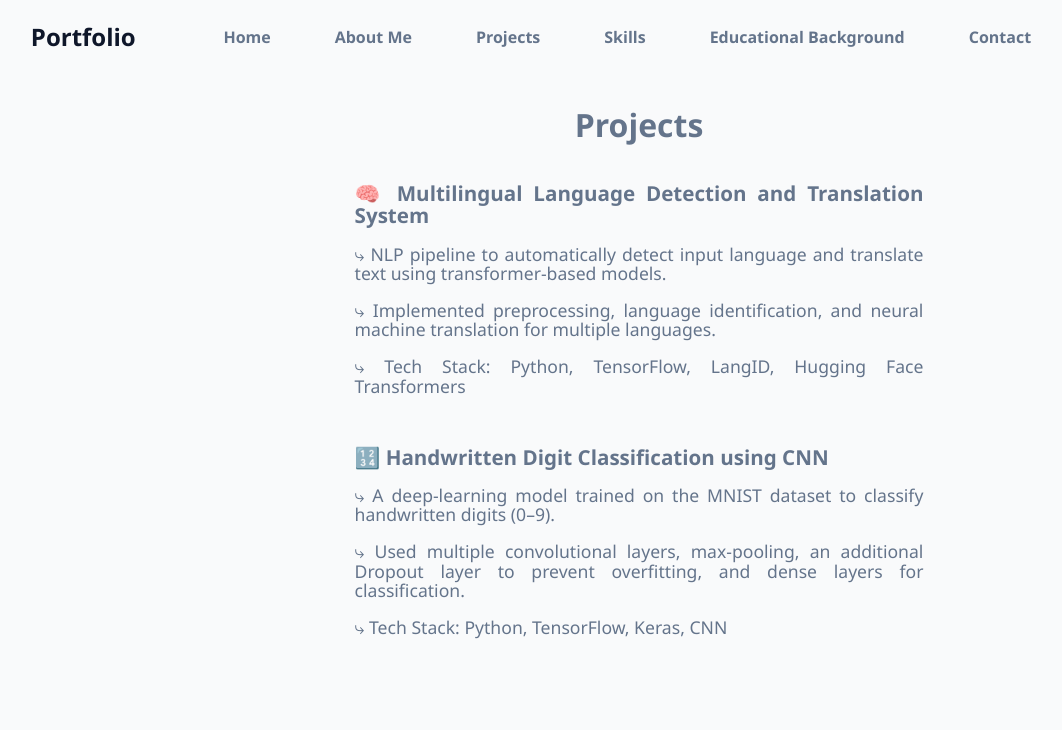
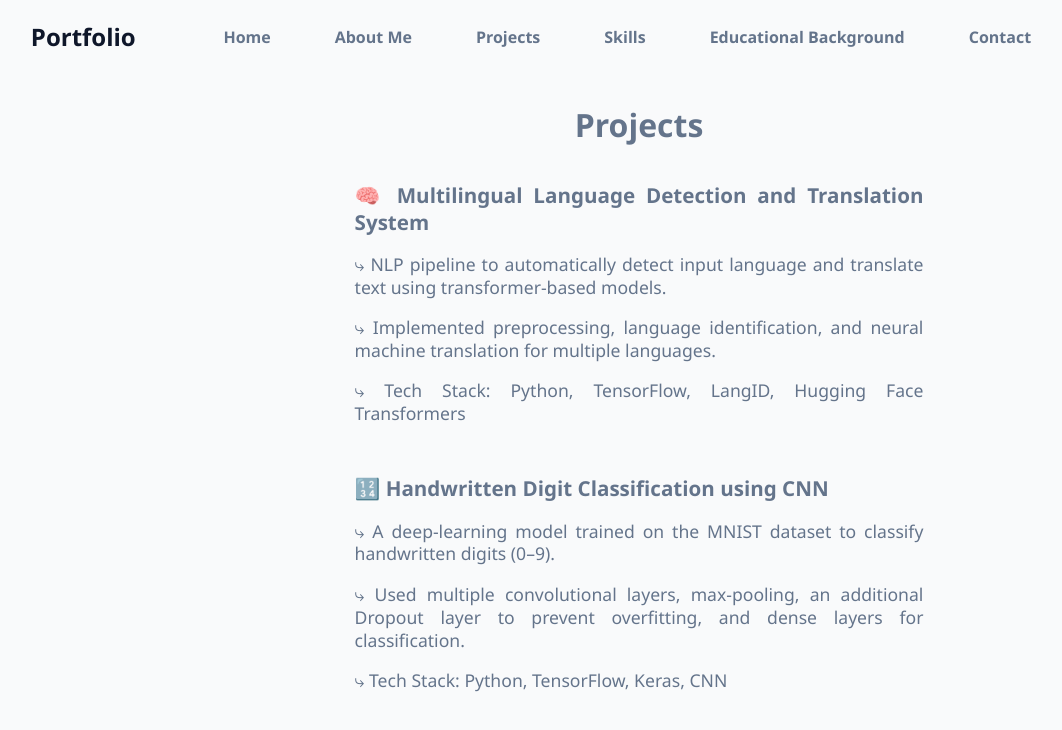
Before and after one commit to nishikasingh31/Portfolio-Using-React, a React (Vite) app: page /projects in a window 1280 px wide. Shown: the top 730 px of the page, without its empty margins (1-1063 px from the left). Built offline with nearby package versions, Linux system fonts and the light colour scheme.

Commit message:
Update Projects.css

```diff
--- a/src/styles/Projects.css
+++ b/src/styles/Projects.css
@@ -15,7 +15,7 @@
   margin-bottom: 14px;
   text-align: justify;
   animation: slideInLeft 1.5s ease forwards;
-  line-height: 1.1;
+  line-height: 1.3;
 }
 
 .project-card h3 {
```
